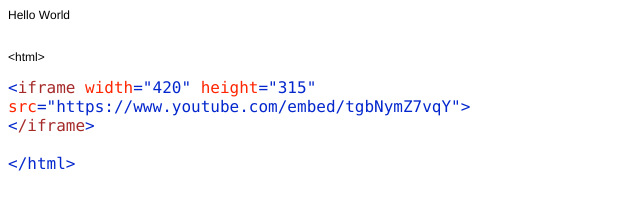
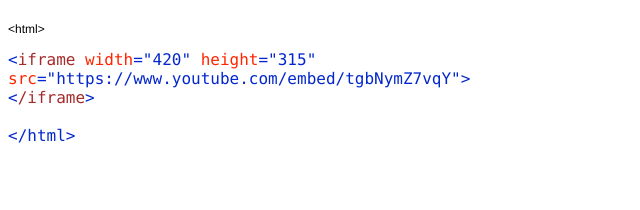
Before and after one commit to Marchahr/marchahr.github.io, a plain HTML site: page index.html in a window 1280 px wide. Shown: the whole page, without its empty margins (0-640 px from the left). Drawn offline with Linux system fonts and the light colour scheme.

Commit message:
Update index.html

```diff
--- a/index.html
+++ b/index.html
@@ -7,8 +7,8 @@
   <meta name="Generator" content="Cocoa HTML Writer">
   <meta name="CocoaVersion" content="1348.17">
   <style type="text/css">
-    p.p1 {margin: 0.0px 0.0px 0.0px 0.0px; font: 12.0px Helvetica; color: #000000; -webkit-text-stroke: #000000}
-    p.p2 {margin: 0.0px 0.0px 0.0px 0.0px; font: 12.0px Helvetica; color: #000000; -webkit-text-stroke: #000000; min-height: 14.0px}
+    p.p1 {margin: 0.0px 0.0px 0.0px 0.0px; font: 12.0px Helvetica; color: #000000; -webkit-text-stroke: #000000; min-height: 14.0px}
+    p.p2 {margin: 0.0px 0.0px 0.0px 0.0px; font: 12.0px Helvetica; color: #000000; -webkit-text-stroke: #000000}
     p.p3 {margin: 0.0px 0.0px 0.0px 0.0px; font: 16.0px Consolas; color: #ff2500; -webkit-text-stroke: #ff2500}
     p.p4 {margin: 0.0px 0.0px 0.0px 0.0px; font: 16.0px Consolas; color: #0327cd; -webkit-text-stroke: #0327cd}
     p.p5 {margin: 0.0px 0.0px 0.0px 0.0px; font: 16.0px Consolas; color: #a52a2a; -webkit-text-stroke: #a52a2a}
@@ -20,11 +20,9 @@
   </style>
 </head>
 <body>
-<p class="p1"><span class="s1">Hello World</span></p>
-<p class="p2"><span class="s1"></span><br></p>
-<p class="p2"><span class="s1"></span><br></p>
-<p class="p1"><span class="s1">&lt;html&gt;</span></p>
-<p class="p2"><span class="s1"></span><br></p>
+<p class="p1"><span class="s1"></span><br></p>
+<p class="p2"><span class="s1">&lt;html&gt;</span></p>
+<p class="p1"><span class="s1"></span><br></p>
 <p class="p3"><span class="s2">&lt;</span><span class="s3">iframe</span><span class="s1"> width</span><span class="s2">="420"</span><span class="s1"> height</span><span class="s2">="315"</span></p>
 <p class="p4"><span class="s4">src</span><span class="s1">="https://www.youtube.com/embed/tgbNymZ7vqY"&gt;</span></p>
 <p class="p5"><span class="s2">&lt;</span><span class="s1">/iframe</span><span class="s2">&gt;</span></p>
```
